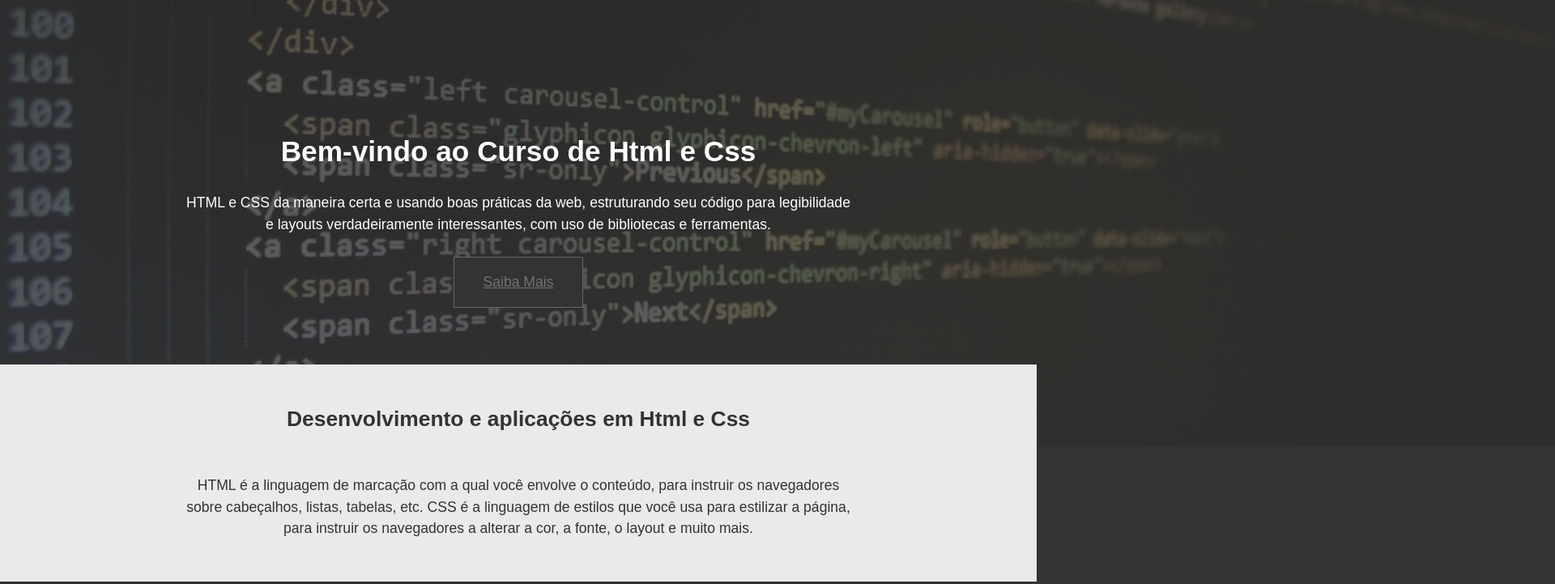
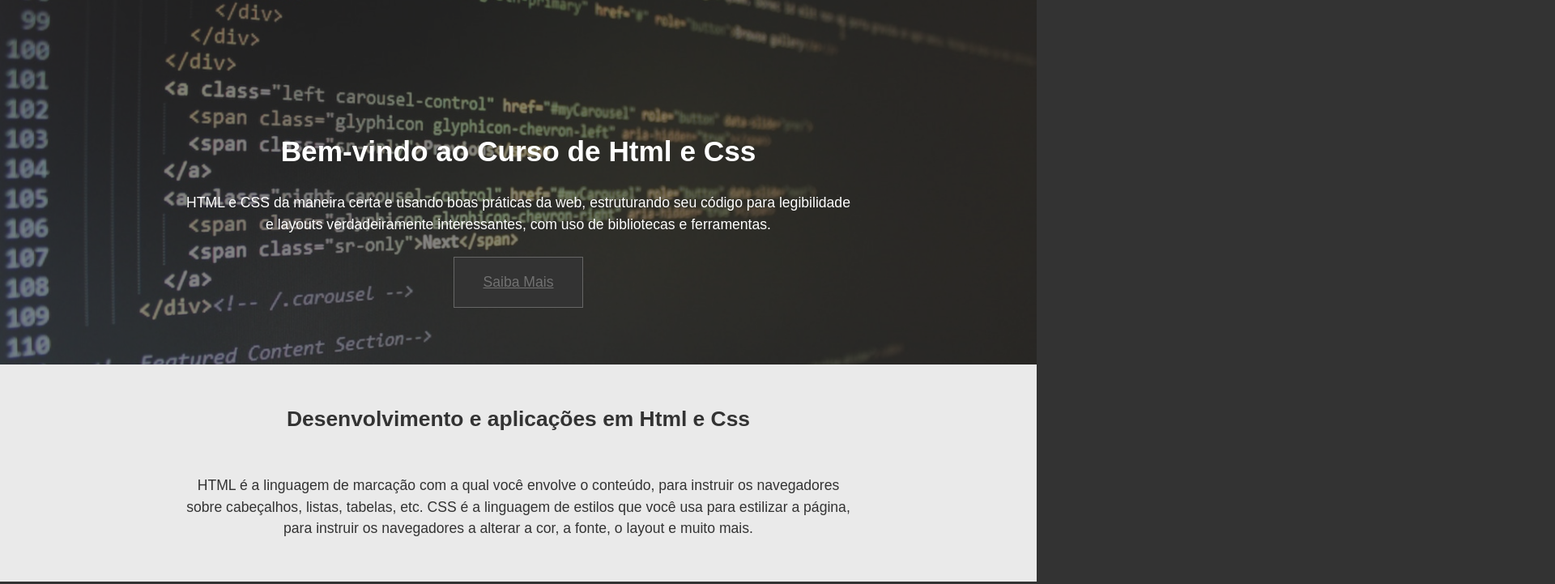
Before and after one commit to Leonardo-de-Castro/Projeto-Lading-Page, a plain HTML site: page index.html in a window 1280 px wide. Shown: the top 721 px of the page at 81% size, 1920 px wide, since content can reach past the window. Drawn offline with Linux system fonts and the light colour scheme.

Commit message:
atualização de tela

```diff
--- a/estilos/style.css
+++ b/estilos/style.css
@@ -7,6 +7,7 @@
 }
 
 html {
+
     display: block;
 
 }
@@ -40,10 +41,10 @@ header {
     background-position: center;
     background-repeat: no-repeat;
     background-size: cover;
-    width: 150%;
-    height: 550px;
-    z-index: -2;
-    opacity: 0.2;
+    width: 100%;
+    height: 450px;
+    z-index: -1;
+    opacity: 0.4;
 }
 
 #showcase .content-wrap, #section-a .content-wrap {
```
